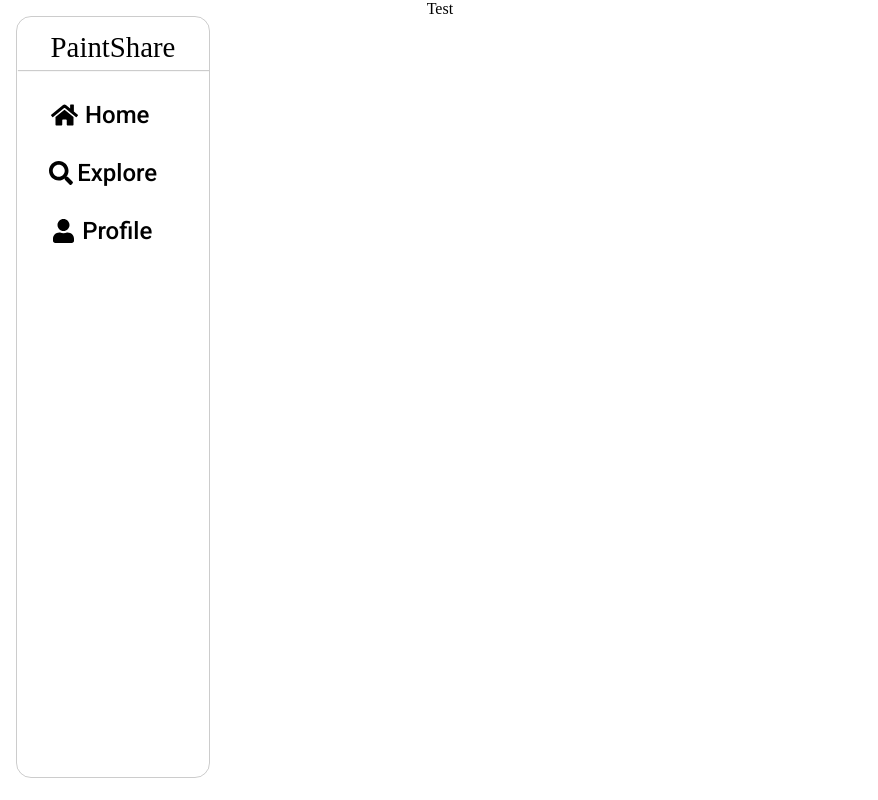
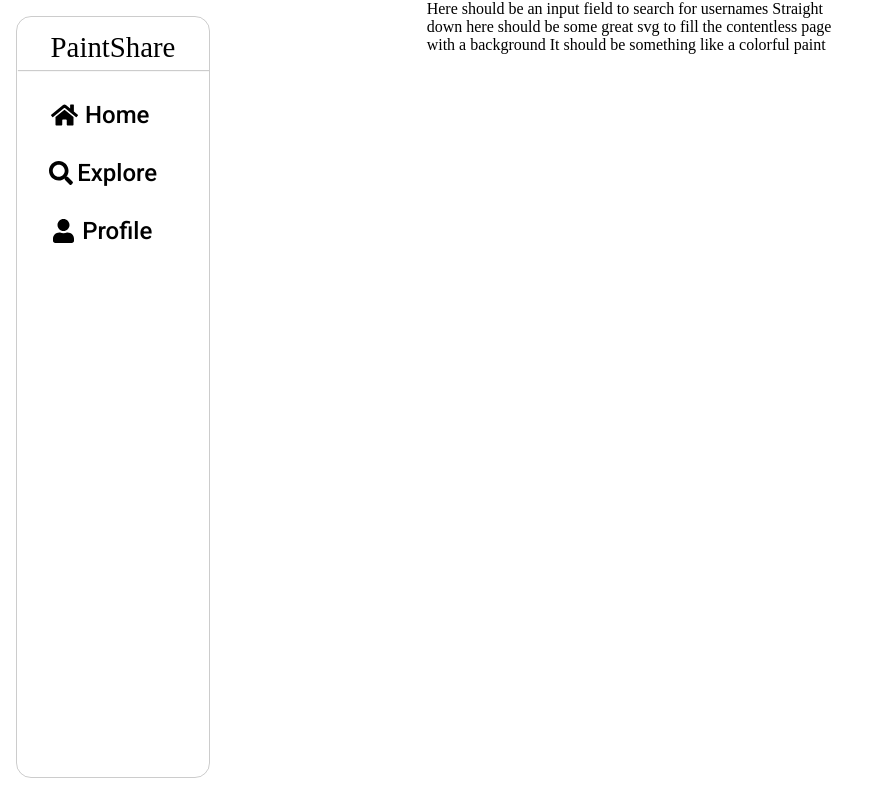
Before and after one commit to MathisBurger/PaintShare, a React (Create React App) app in the folder web/: page /explore in a window 1280 px wide. Before the commit this address led to /dashboard. Shown: the whole page, without its empty margins (0-878 px from the left). Built offline with nearby package versions, Linux system fonts and the light colour scheme; a web font is replaced by a local one.

Commit message:
added base for explore page [#8]

```diff
--- a/web/src/App.tsx
+++ b/web/src/App.tsx
@@ -7,6 +7,7 @@ import Login from "./routes/Login";
 import Register from "./routes/Register";
 import Dashboard from "./routes/dashboard";
 import Profile from "./routes/profile";
+import ExploreRoute from "./routes/Explore";
 
 function App() {
   return (
@@ -17,6 +18,7 @@ function App() {
         <Route path={"/dashboard"} component={Dashboard} />
         <Route path={"/profile"} component={Profile} />
         <Route path={"/user/:name"} component={Profile} />
+        <Route path={"/explore"} component={ExploreRoute} />
         <Redirect to={"/dashboard"} />
       </Switch>
     </Router>
--- /dev/null
+++ b/web/src/routes/Explore.tsx
@@ -0,0 +1,19 @@
+import React from "react";
+import DesignWrapper from "../components/designWrapper";
+
+export default class ExploreRoute extends React.Component {
+
+    render() {
+        return (
+            <>
+                <DesignWrapper>
+                    <div>
+                        Here should be an input field to search for usernames
+                        Straight down here should be some great svg to fill the contentless page with a background
+                        It should be something like a colorful paint
+                    </div>
+                </DesignWrapper>
+            </>
+        );
+    }
+}
```
